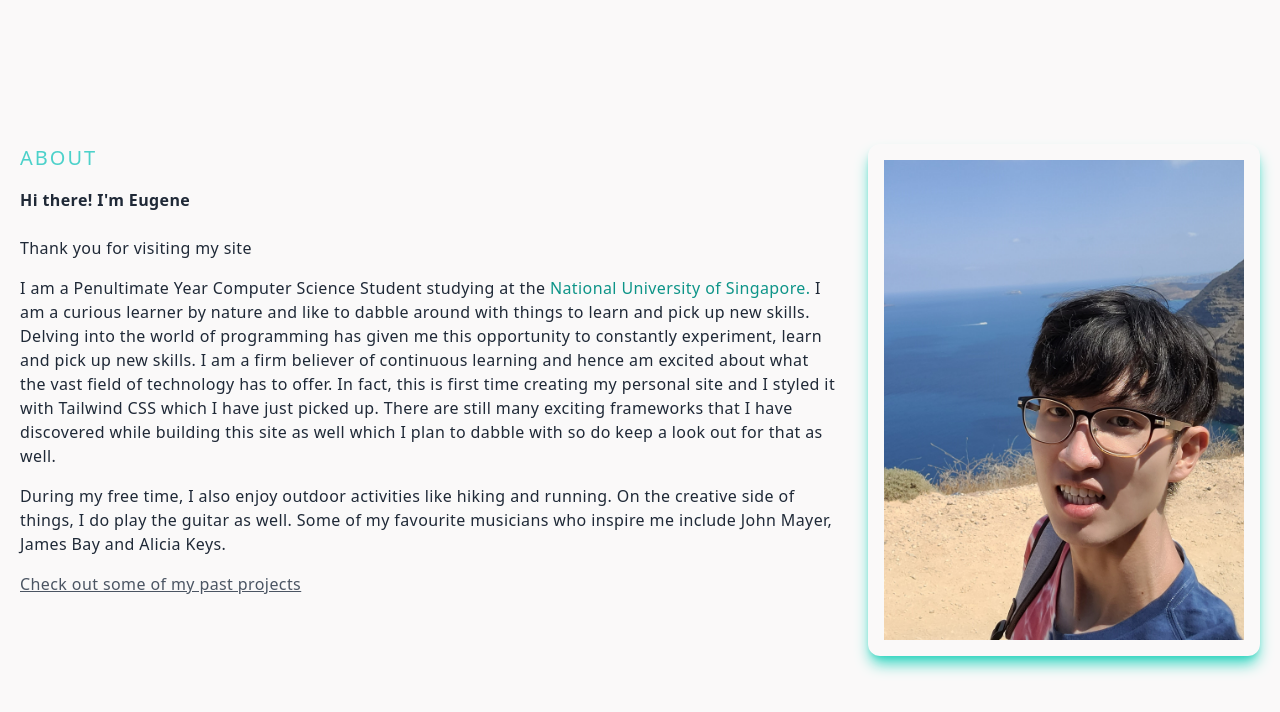
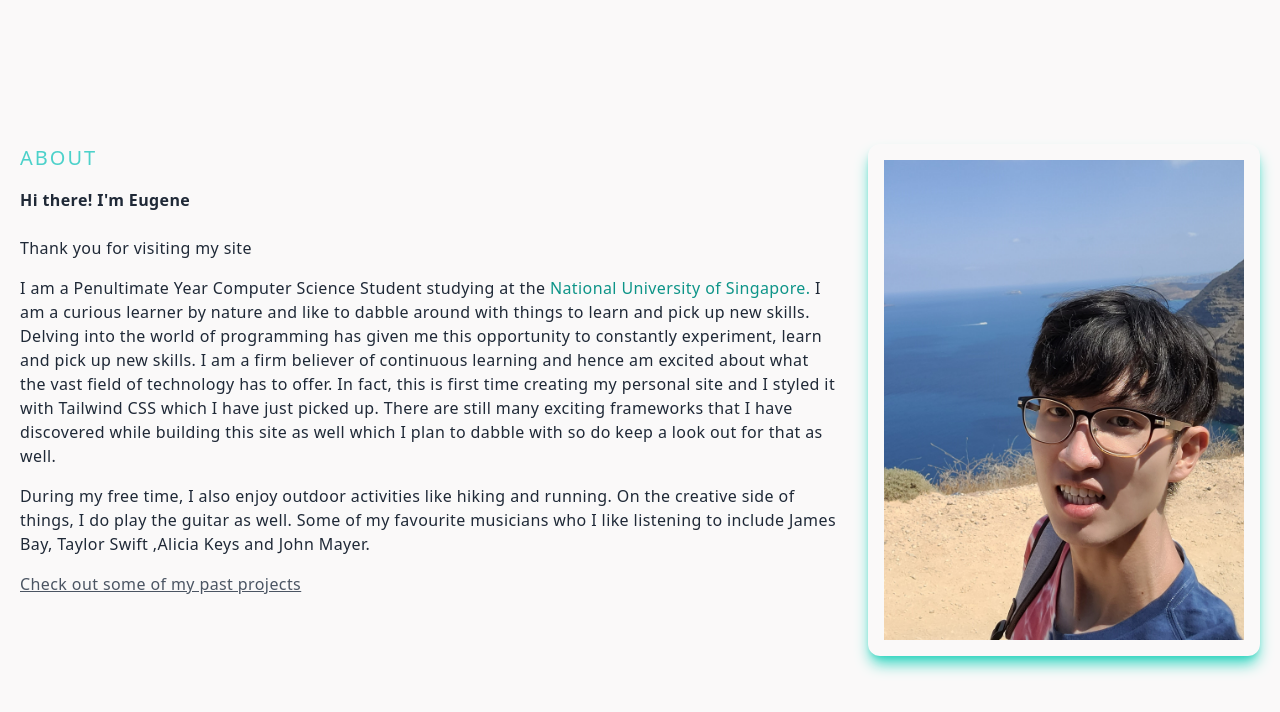
Before and after one commit to Eugenetanwl3881/personalsite, a Next.js app: page /components/About in a window 1280 px wide. Shown: the top 712 px of the page. Built offline with nearby package versions, Linux system fonts and the light colour scheme.

Commit message:
chore: Edit About

```diff
--- a/pages/components/About.jsx
+++ b/pages/components/About.jsx
@@ -33,8 +33,8 @@ const About = () => {
           <p className="py-2 text-gray-800">
             During my free time, I also enjoy outdoor activities like hiking and
             running. On the creative side of things, I do play the guitar as
-            well. Some of my favourite musicians who inspire me include John
-            Mayer, James Bay and Alicia Keys.
+            well. Some of my favourite musicians who I like listening to include
+            James Bay, Taylor Swift ,Alicia Keys and John Mayer.
           </p>
           <p className="py-2 text-gray-600 underline cursor-pointer">
             <a
```
Also changed, not shown: 1 other file (tests, documents, lock files or other folders).
